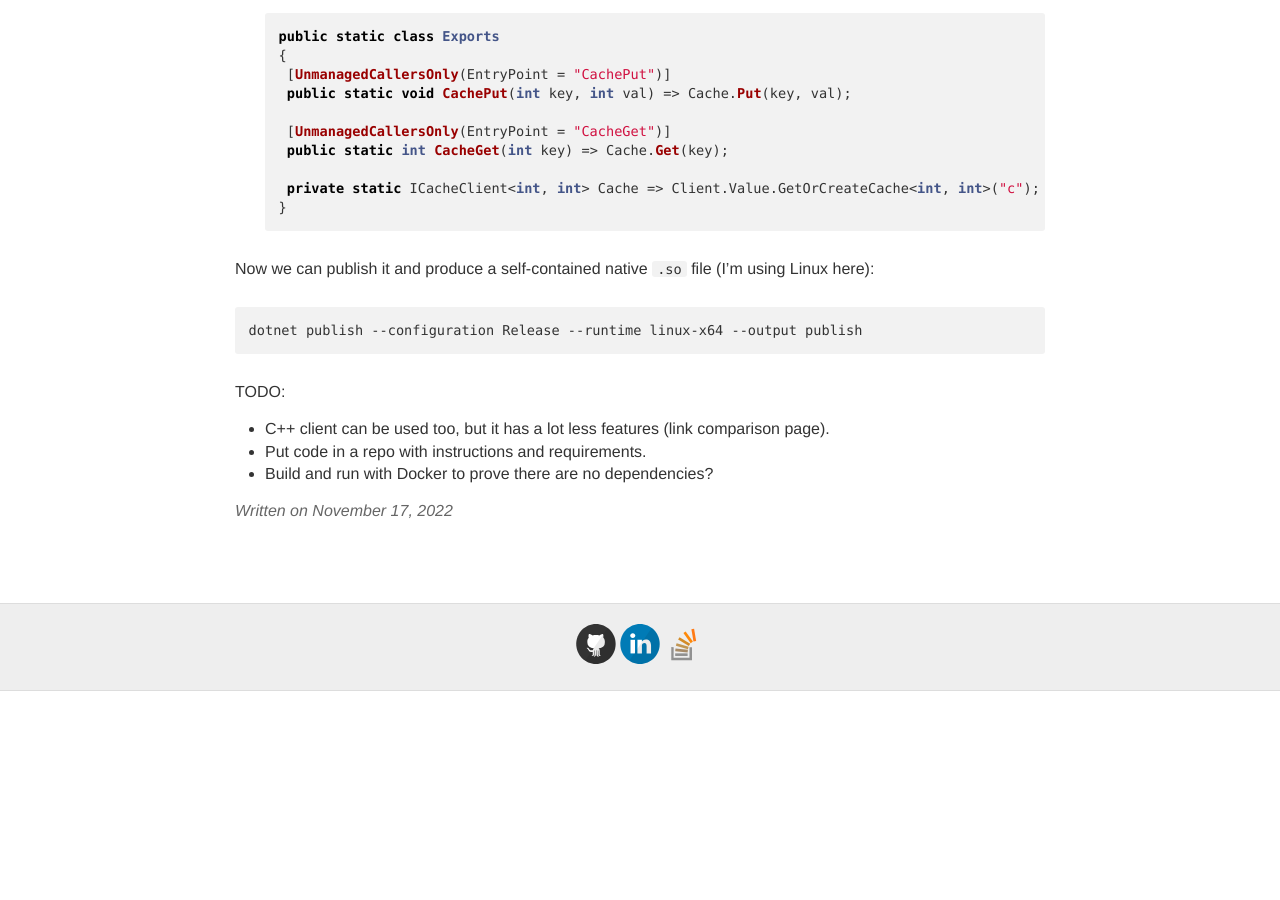
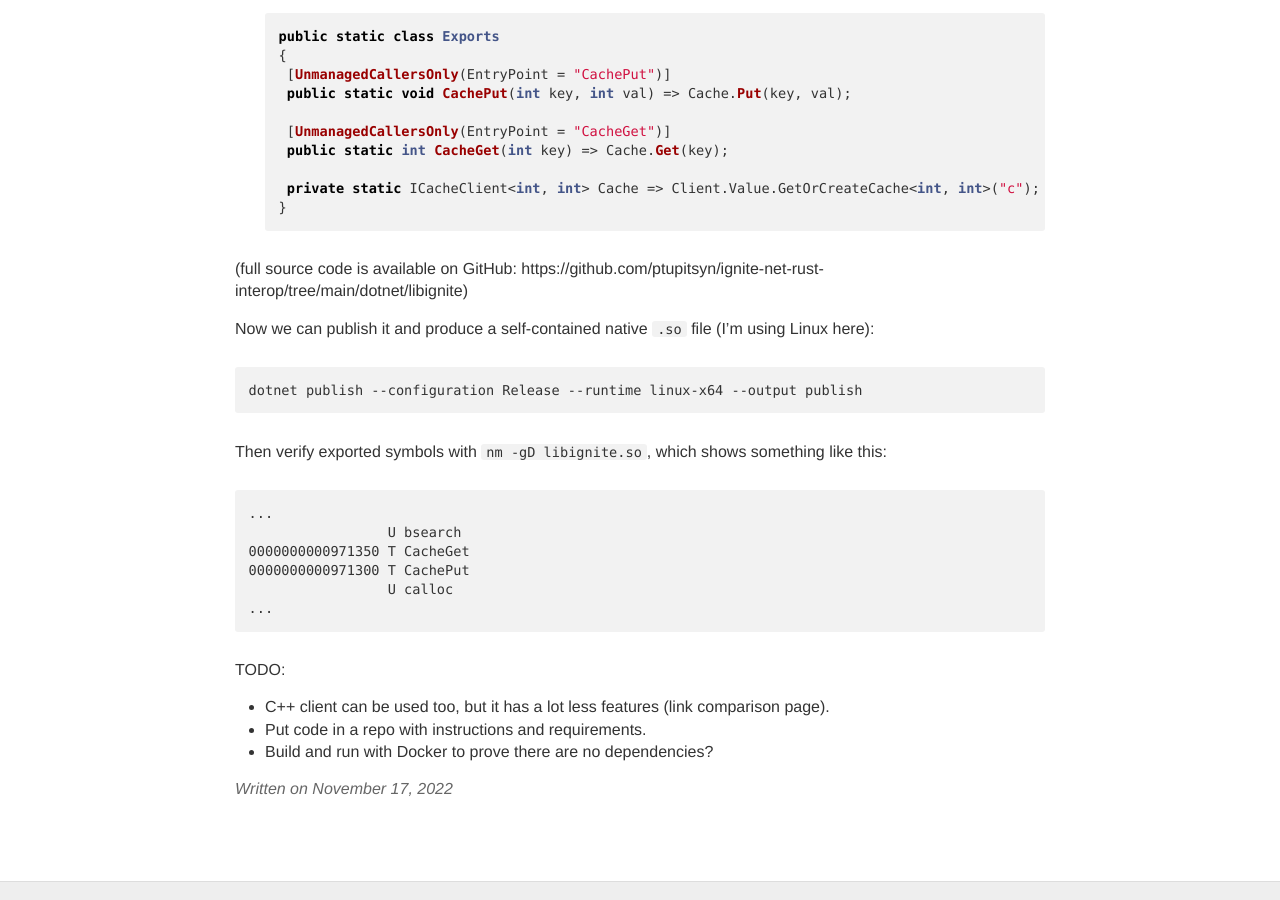
Before and after one commit to ptupitsyn/ptupitsyn.github.io, a Jekyll site: the page built from _posts/2022-11-17-Ignite-Anywhere-With-Net-Native-Aot.md, in a window 1280 px wide and 900 px high, scrolled down 1185 px. Built offline with Jekyll 4.4.1, drawn with Linux system fonts in a browser that asks for light colours; comment, search, counter and statistics services are not loaded; before the commit the page ends 1876 px from its top, so only the background shows below that.

Commit message:
wip Building Native .NET Library

````diff
--- a/_posts/2022-11-17-Ignite-Anywhere-With-Net-Native-Aot.md
+++ b/_posts/2022-11-17-Ignite-Anywhere-With-Net-Native-Aot.md
@@ -51,11 +51,22 @@ public static class Exports
 }
 ```
 
+(full source code is available on GitHub: https://github.com/ptupitsyn/ignite-net-rust-interop/tree/main/dotnet/libignite)
+
 Now we can publish it and produce a self-contained native `.so` file (I'm using Linux here):
 ```
 dotnet publish --configuration Release --runtime linux-x64 --output publish
 ```
 
+Then verify exported symbols with `nm -gD libignite.so`, which shows something like this:
+```
+...
+                 U bsearch
+0000000000971350 T CacheGet
+0000000000971300 T CachePut
+                 U calloc
+...
+```
 
 TODO:
 * C++ client can be used too, but it has a lot less features (link comparison page).
````
